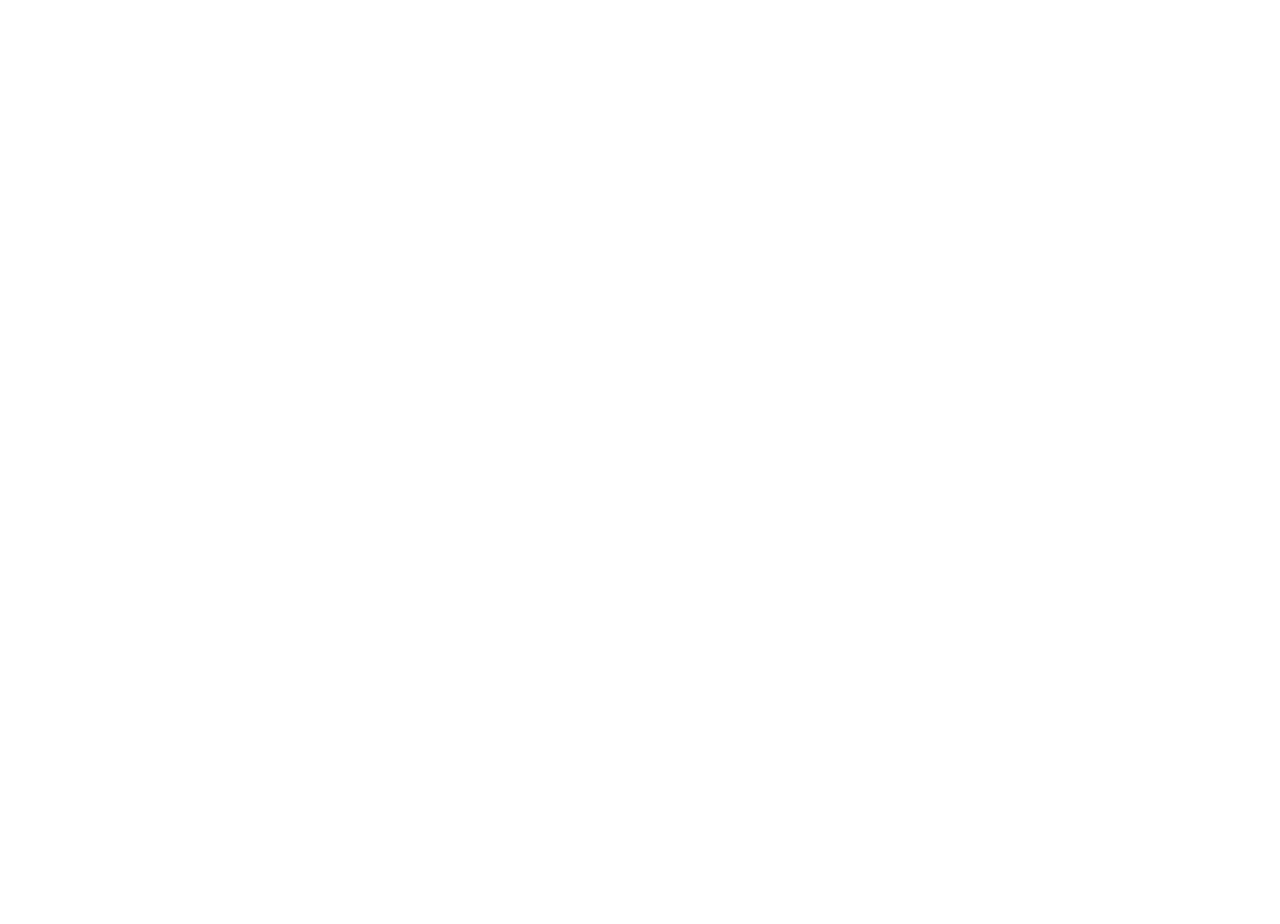
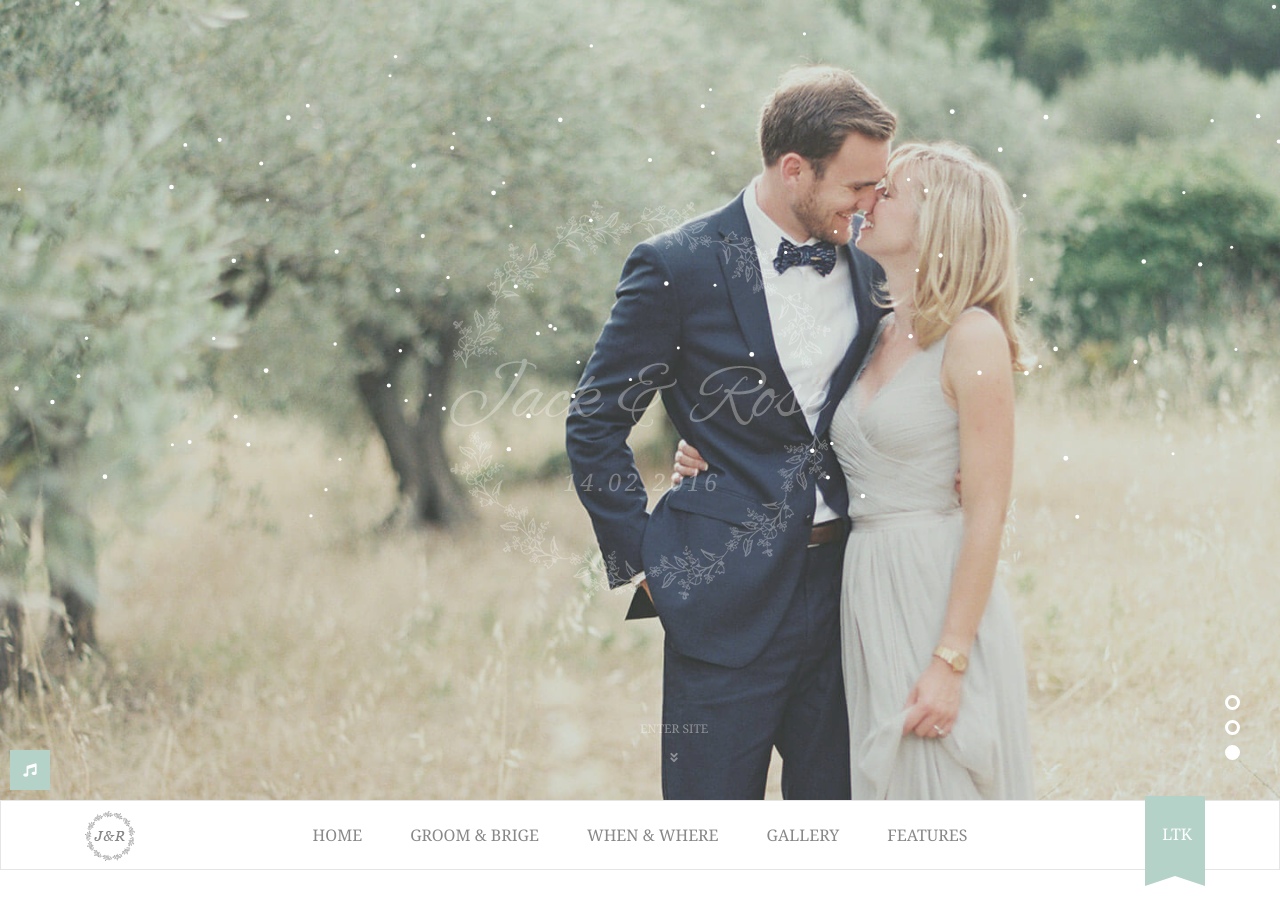
Before and after one commit to khoapiterrr/wedding, a plain HTML site: page index.html in a window 1280 px wide. Shown: the top 924 px of the page. Before the commit the page ends 800 px from the top, so only its background shows below. Drawn offline with Linux system fonts and the light colour scheme.

Commit message:
combine components

```diff
--- /dev/null
+++ b/dist/js/common.js
@@ -0,0 +1,7 @@
+document.addEventListener('DOMContentLoaded', (e) => {
+  const btnMusic = document.getElementById('btn-music');
+  const iframeMusic = document.getElementById('iframeMP3');
+  btnMusic.onclick = function () {
+    iframeMusic.classList.toggle('ishidden');
+  };
+});
--- a/index.html
+++ b/index.html
@@ -0,0 +1,193 @@
+<!DOCTYPE html>
+<html lang="en">
+
+<head>
+  <meta charset="UTF-8">
+  <meta name="viewport" content="width=device-width, initial-scale=1.0">
+  <link rel="stylesheet" href="https://cdnjs.cloudflare.com/ajax/libs/font-awesome/5.14.0/css/all.min.css">
+  <link rel="stylesheet" href="./dist/css/main.min.css">
+  <title>Wedding - LTK</title>
+</head>
+
+<body>
+  <div class="bg-music">
+    <button id="btn-music" class="btn-music">
+      <i class="fas fa-music"></i>
+      <iframe id="iframeMP3" class="ishidden" width="300" height="166" scrolling="no" frameborder="no" allow="autoplay"
+        src="https://w.soundcloud.com/player/?url=https%3A//api.soundcloud.com/tracks/134815445&color=%23b4d2c8&auto_play=true&hide_related=false&show_comments=true&show_user=true&show_reposts=false&show_teaser=true"></iframe>
+    </button>
+  </div>
+
+  <header class="header">
+    <div class="header-logo-wedding">
+      <img src="./images/hero-logo.png" alt="logo-heading">
+    </div>
+
+    <canvas></canvas>
+    <div id="sliders" class="sliders">
+      <div class="sliders-item isActive">
+        <div class="sliders-item__bg">
+          <img src="./images/hero3.jpg" alt="" class="slider-bg">
+          <div class="hero-slide-overlay"></div>
+        </div>
+
+      </div>
+      <div class="sliders-item ">
+        <div class="sliders-item__bg">
+          <img src="./images/hero2.jpg" alt="" class="slider-bg">
+          <div class="hero-slide-overlay"></div>
+        </div>
+
+      </div>
+      <div class="sliders-item">
+        <div class="sliders-item__bg">
+          <img src="./images/hero1.jpg" alt="" class="slider-bg">
+          <div class="hero-slide-overlay"></div>
+        </div>
+      </div>
+    </div>
+    <div class="next-slide">
+      <ul>
+        <li data-slider-id="0" class="next-slide-item isActive"></li>
+        <li data-slider-id="1" class="next-slide-item"></li>
+        <li data-slider-id="2" class="next-slide-item"></li>
+      </ul>
+    </div>
+    <div class="header-action">
+      <a href="#intro" class="hero-button anchor-link">
+        <span>Enter Site</span><br> <i class="fas fa-angle-double-down"></i>
+      </a>
+    </div>
+  </header>
+  <div id="nav-header" class="nav-header">
+    <div class="container side-header">
+      <h1 class="header-logo">
+        <a href=""><img src="../images/header-logo-sm.png" alt="logo-wedding"></a>
+      </h1>
+      <nav class="side-navigation">
+        <button class="is-table"> <span class="fa fa-navicon"></span>
+          <span class="screen-reader-text">Primary Menu</span>
+        </button>
+        <div class="side-navigation__list">
+          <ul class="menu">
+            <li class="menu-item"><a href="#">Home</a></li>
+            <li class="menu-item"><a href="#">Groom & Brige</a></li>
+            <li class="menu-item"><a href="#">When & Where</a></li>
+            <li class="menu-item"><a href="#">Gallery</a></li>
+            <li class="menu-item"><a href="#">Features</a></li>
+          </ul>
+        </div>
+      </nav>
+      <a href="https://www.facebook.com/KhoaPiterrr" class="ribbon-menu">
+        <span>LTK</span>
+      </a>
+    </div>
+  </div>
+
+  <br>
+  <br>
+  <br>
+  <br>
+  <br>
+  <br>
+  <br>
+  <br>
+  <br>
+  <br>
+  <br>
+  <br>
+  <br>
+  <br>
+  <br>
+  <br>
+  <br>
+  <br>
+  <br>
+  <br>
+  <br>
+  <br>
+  <br>
+  <br>
+  <br>
+  <br>
+  <br>
+  <br>
+  <br>
+  <br>
+  <br>
+  <br>
+  <br>
+  <br>
+  <br>
+  <br>
+  <br>
+  <br>
+  <br>
+  <br>
+  <br>
+  <br>
+  <br>
+  <br>
+  <br>
+  <br>
+  <br>
+  <br>
+  <br>
+  <br>
+  <br>
+  <br>
+  <br>
+  <br>
+  <br>
+  <br>
+  <br>
+  <br>
+  <br>
+  <br>
+  <br>
+  <br>
+  <br>
+  <br>
+  <br>
+  <br>
+  <br>
+  <br>
+  <br>
+  <br>
+  <br>
+  <br>
+  <br>
+  <br>
+  <br>
+  <br>
+  <br>
+  <br>
+  <br>
+  <br>
+  <br>
+  <br>
+  <br>
+  <br>
+  <br>
+  <br>
+  <br>
+  <br>
+  <br>
+  <br>
+  <br>
+  <br>
+  <br>
+  <br>
+  <br>
+  <br>
+  <br>
+  <br>
+  <br>
+  <br>
+  <script src="./dist/js/canvas.js"></script>
+  <script src="./dist/js/slide.js"></script>
+  <script src="./dist/js/scroll.js"></script>
+  <script src="./dist/js/common.js"></script>
+</body>
+
+</html>
--- a/sass/base/_base.scss
+++ b/sass/base/_base.scss
@@ -13,6 +13,7 @@ body {
   color: #888;
   // font-size: 14px;
   line-height: 1.85;
+  position: relative;
 }
 
 .title-header {
--- /dev/null
+++ b/sass/components/_button.scss
@@ -0,0 +1,27 @@
+.bg-music {
+  position: fixed;
+  bottom: 10px;
+  left: 10px;
+  z-index: 999;
+  .btn-music {
+    position: relative;
+    width: 40px;
+    height: 40px;
+    border: none;
+    outline: none;
+    cursor: pointer;
+    color: #fff;
+    background-color: $color-web-2;
+
+    #iframeMP3 {
+      position: absolute;
+      bottom: 110%;
+      left: 2%;
+
+      &.ishidden {
+        opacity: 0;
+        visibility: hidden;
+      }
+    }
+  }
+}
--- a/sass/layouts/_header.scss
+++ b/sass/layouts/_header.scss
@@ -1,6 +1,6 @@
 .header {
   position: relative;
-  width: 100vw;
+  width: 100%;
   height: 100vh;
 
   .sliders {
--- a/sass/layouts/_nav-header.scss
+++ b/sass/layouts/_nav-header.scss
@@ -41,6 +41,7 @@
           margin: 0 1.5em;
           a {
             text-decoration: none;
+            text-transform: uppercase;
             color: $text-color;
             transition: all 0.25s ease-in-out;
             span &::after {
--- a/sass/main.scss
+++ b/sass/main.scss
@@ -7,5 +7,7 @@
 @import './base/_utils.scss';
 @import './layouts/_header.scss';
 @import './components/_canvas.scss';
+@import './components/button';
 @import './layouts/_captured-moments.scss';
 @import './layouts/_nav-header.scss';
+@import './layouts/_intro.scss';
```
Also changed, not shown: components/intro.html (added), dist/css/main.min.css, sass/layouts/_intro.scss (added).
